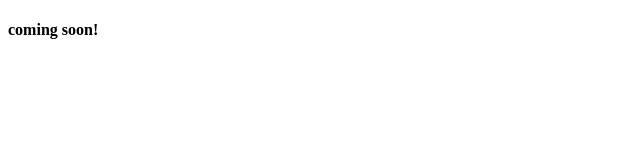
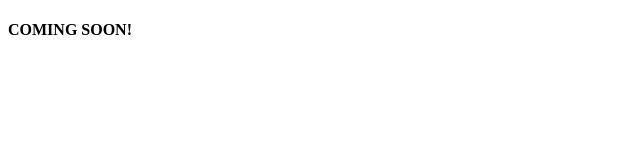
Before and after one commit to hwerman/werman.github.com, a plain HTML site: page index.html in a window 1280 px wide. Shown: the full height of the page, 0-640 px from the left. Drawn offline with Linux system fonts and the light colour scheme.

Commit message:
index.html

```diff
--- a/start.html
+++ b/index.html
@@ -7,6 +7,6 @@
   <link rel="stylesheet" href="">
 </head>
 <body>
-  <h4>coming soon!</h4>
+  <h4>COMING SOON!</h4>
 </body>
 </html>
```
